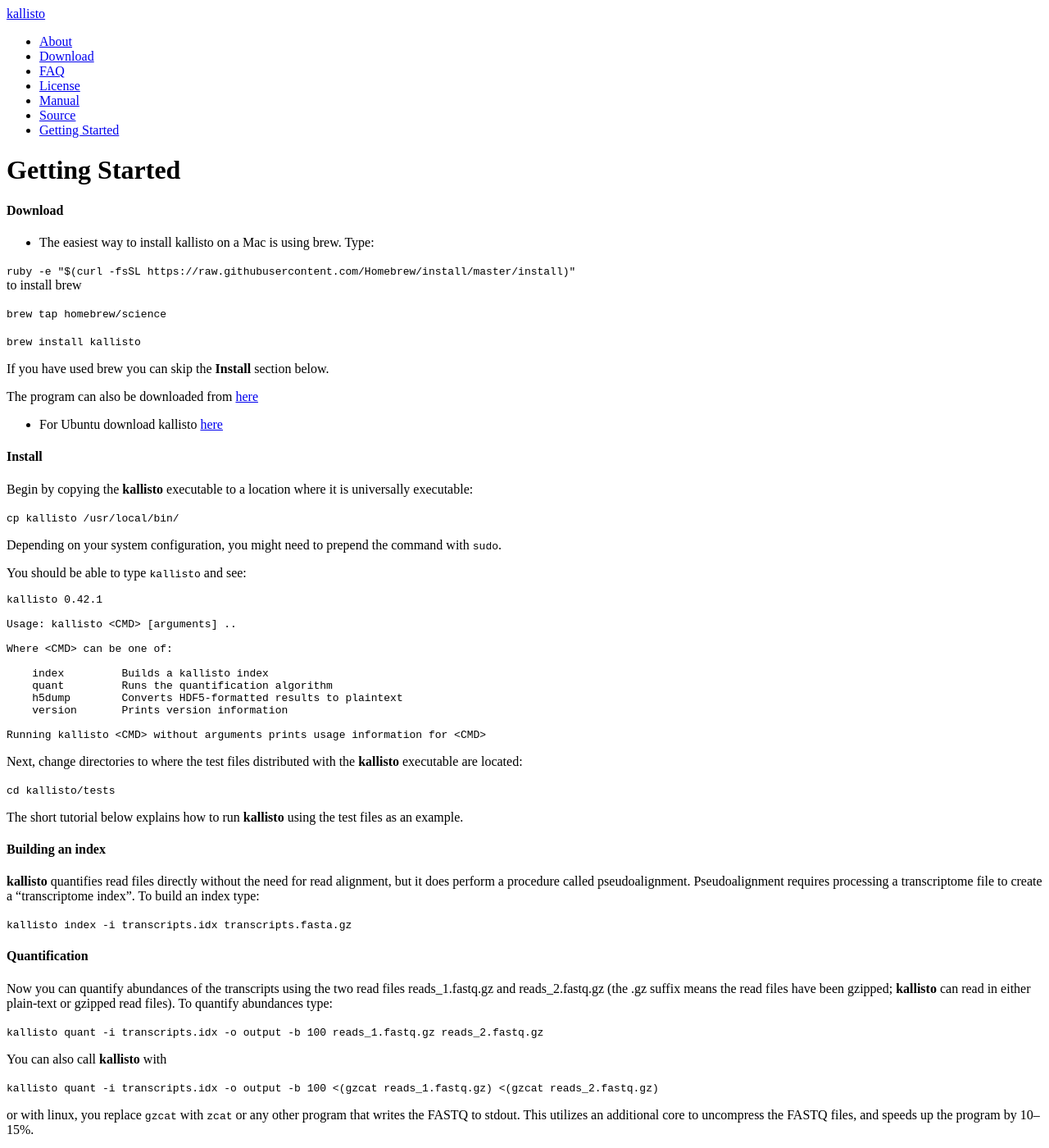
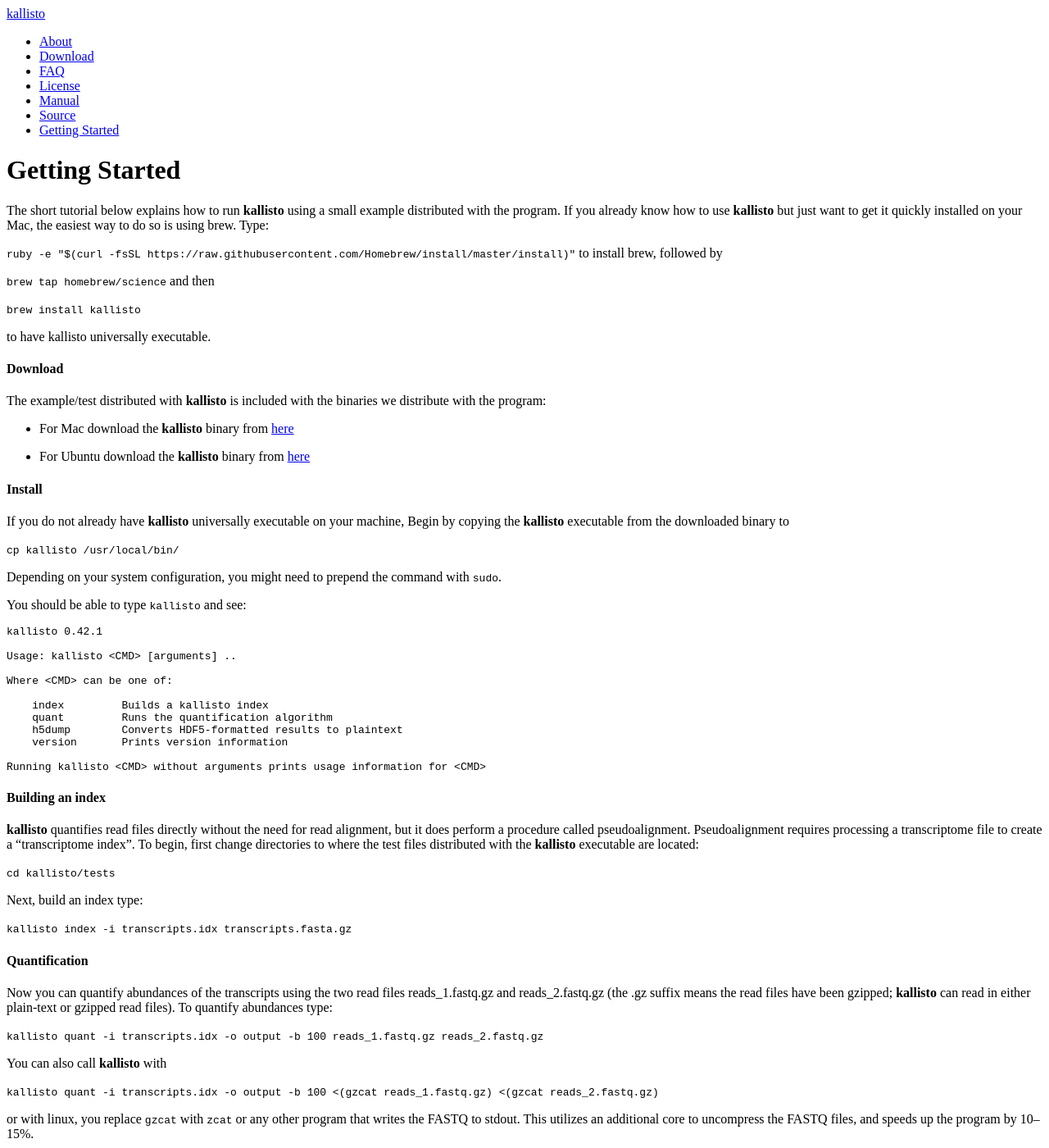
Before and after one commit to pachterlab/kallisto, a Jekyll site: the page built from starting.md, in a window 1280 px wide and 1400 px high. Shown: the whole window at 82% size. Built offline with Jekyll 4.4.1, drawn with Linux system fonts in a browser that asks for light colours.

Commit message:
Fixed broken links; minor edits

```diff
--- a/starting.md
+++ b/starting.md
@@ -6,25 +6,29 @@ group: navigation
 ---
 {% include JB/setup %}
 
-#### Download
+The short tutorial below explains how to run __kallisto__ using a small example distributed with the program. If you already know how to use __kallisto__ but just want to get it quickly installed on your Mac, the easiest way to do so is using brew. Type:
 
-- The easiest way to install kallisto on a Mac is using brew. Type:
+`ruby -e "$(curl -fsSL https://raw.githubusercontent.com/Homebrew/install/master/install)"` to install brew, followed by
 
-`ruby -e "$(curl -fsSL https://raw.githubusercontent.com/Homebrew/install/master/install)"` <br>to install brew
-
-`brew tap homebrew/science`
+`brew tap homebrew/science` and then
 
 `brew install kallisto`
 
-If you have used brew you can skip the __Install__ section below.
+to have kallisto universally executable.
 
-The program can also be downloaded from [here](https://github.com/pachterlab/kallisto/releases/download/v0.42.1/kallisto_mac_v0.42.1.tar.gz)
 
-- For Ubuntu download kallisto [here](https://github.com/pachterlab/kallisto/releases/download/v0.42.1/kallisto_ubuntu_v0.42.1.tar.gz)
+#### Download
+
+The example/test distributed with __kallisto__ is included with the binaries we distribute with the program:
+
+- For Mac download the __kallisto__ binary from [here](https://github.com/pachterlab/kallisto/releases/download/v0.42.1/kallisto_mac-v0.42.1.tar.gz)
+
+
+- For Ubuntu download the __kallisto__ binary from [here](https://github.com/pachterlab/kallisto/releases/download/v0.42.1/kallisto_ubuntu-v0.42.1.tar.gz)
 
 #### Install
 
-Begin by copying the __kallisto__ executable to a location where it is universally executable:
+If you do not already have __kallisto__ universally executable on your machine, Begin by copying the __kallisto__ executable from the downloaded binary to
 
 `cp kallisto /usr/local/bin/`
 
@@ -48,15 +52,13 @@ Where <CMD> can be one of:
 Running kallisto <CMD> without arguments prints usage information for <CMD>
 ~~~
 
-Next, change directories to where the test files distributed with the __kallisto__ executable are located:
+#### Building an index
+
+__kallisto__ quantifies read files directly without the need for read alignment, but it does perform a procedure called pseudoalignment. Pseudoalignment requires processing a transcriptome file to create a "transcriptome index". To begin, first change directories to where the test files distributed with the __kallisto__ executable are located:
 
 `cd kallisto/tests`
 
-The short tutorial below explains how to run __kallisto__ using the test files as an example.
-
-#### Building an index
-
-__kallisto__ quantifies read files directly without the need for read alignment, but it does perform a procedure called pseudoalignment. Pseudoalignment requires processing a transcriptome file to create a "transcriptome index". To build an index type:
+Next, build an index type:
 
 `kallisto index -i transcripts.idx transcripts.fasta.gz`
 
```
Also changed, not shown: download.md (+0 -1 lines).
